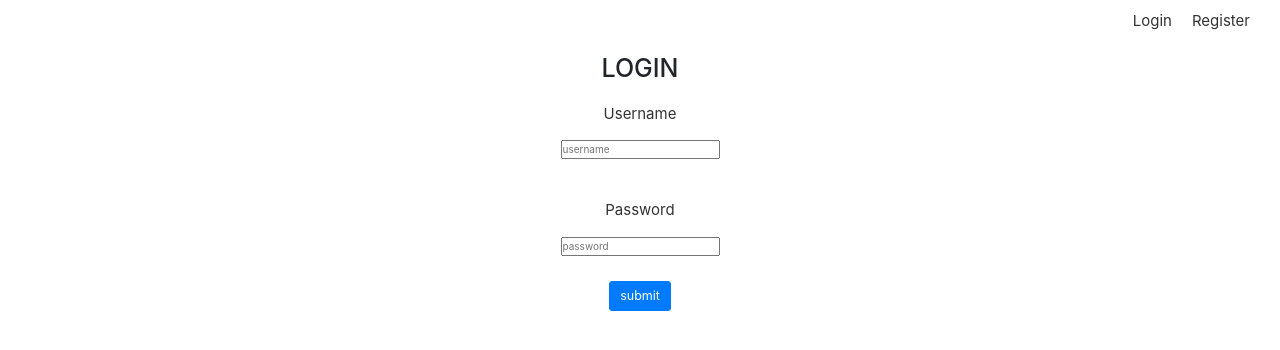
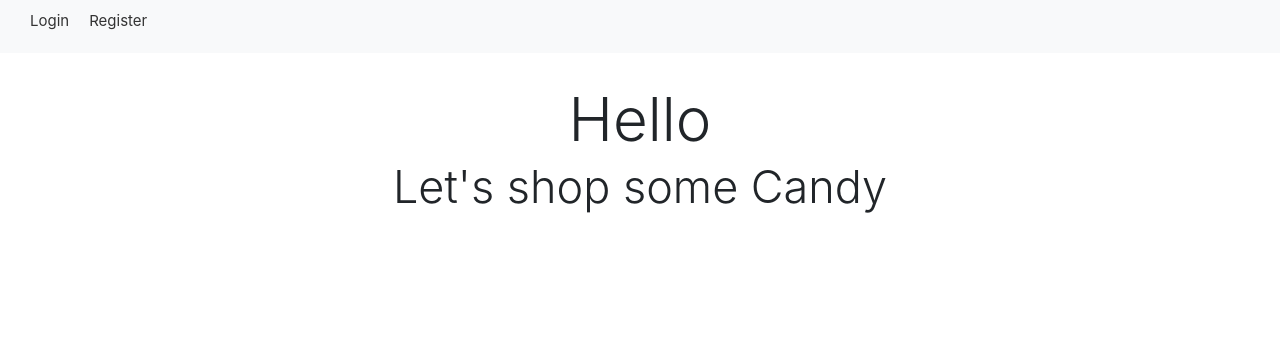
Before and after one commit to SebastianAlexandersson/SebastianAlexandersson, a React (Create React App) app in the folder client/: page /user in a window 1280 px wide. Before the commit this address led to /login. Shown: the top 350 px of the page. Built offline with nearby package versions, Linux system fonts and the light colour scheme.

Commit message:
fixing client

```diff
--- a/client/src/App.tsx
+++ b/client/src/App.tsx
@@ -16,11 +16,11 @@ import Home from './components/home/Home';
 import Layout from './components/layout/Layout';
 import { AppState } from './redux';
 import { loadUser } from './redux/auth/auth.actions';
-import UserProfile from './components/user/UserProfile';
 import Producer from './components/producer/Producer';
 import Consumer from './components/consumer/Consumer';
 import CandyAuth from './components/candy_stock/CandyAuth';
 import CandyUser from './components/candy_shop/CandyUser';
+import Admin from './components/admin/Admin';
 
 
 let token: any;
@@ -50,11 +50,11 @@ const App: React.FC <Props> = ({ token, loadUser }) => {
             <Route exact path="/" component={Home} />
             <Route exact path="/register" component={Register} />
             <Route exact path="/login" component={Login} />
-            {/* <Route exact path="/me" component={UserProfile} /> */}
-            <Route exact path="/admin" component={CandyAuth} />
-            <Route exact path="/user" component={CandyUser} />
-            <Route exact path="/producer" component={Producer} />
-            <Route exact path="/consumer" component={Consumer} />
+            <Route exact path="/admin" component={Admin} />
+            <Route exact path="/user" component={Consumer} />
+
+            {/* <Route exact path="/producer" component={Producer} /> */}
+            {/* <Route exact path="/consumer" component={Consumer} /> */}
           </Switch>
         </div>
       </Layout>
--- a/client/src/components/auth/Form.tsx
+++ b/client/src/components/auth/Form.tsx
@@ -6,9 +6,12 @@ interface Props {
   handleChange: (e: React.ChangeEvent<HTMLInputElement>) => void;
   handleSubmit: (e: React.FormEvent<HTMLFormElement>) => void;
   formData: IFormData;
+  isRegister: boolean;
 }
 
-const Form: React.FC<Props> = ({ handleChange, handleSubmit, formData }) => (
+const Form: React.FC<Props> = ({
+  handleChange, handleSubmit, formData, isRegister,
+}) => (
   <form onSubmit={handleSubmit}>
     <label htmlFor="username">
       <span>username</span>
@@ -17,8 +20,27 @@ const Form: React.FC<Props> = ({ handleChange, handleSubmit, formData }) => (
 
     <label htmlFor="password">
       <span>password</span>
-      <input type="text" name="password" placeholder="password" value={formData.password} onChange={handleChange} />
+      <input type="password" name="password" placeholder="password" value={formData.password} onChange={handleChange} />
     </label>
+
+    {isRegister && (
+      <>
+        <label htmlFor="firstName">
+          <span>first name</span>
+          <input type="text" name="firstName" placeholder="firstName" value={formData.firstName} onChange={handleChange} />
+        </label>
+
+        <label htmlFor="lastName">
+          <span>last name</span>
+          <input type="text" name="lastName" placeholder="lastName" value={ formData.lastName} onChange={handleChange} />
+        </label>
+
+        <label htmlFor="adress">
+          <span>address</span>
+          <input type="text" name="adress" placeholder="adress" value={formData.adress} onChange={handleChange} />
+        </label>
+      </>
+    )}
     <button type="submit" className="btn btn-lg btn-primary">submit</button>
   </form>
 );
--- a/client/src/components/auth/Login.tsx
+++ b/client/src/components/auth/Login.tsx
@@ -35,6 +35,9 @@ const Login: React.FC<Props> = ({
     if (isAuth && user && user?.role === 'user') {
       history.push('/user');
     }
+    if (isAuth && user && user?.role === 'producer') {
+      history.push('/producer');
+    }
   }, [isAuth]);
 
 
@@ -57,8 +60,8 @@ const Login: React.FC<Props> = ({
   return (
 
     <>
-      <h1>LOGIN</h1>
-      <Form handleChange={handleChange} handleSubmit={handleSubmit} formData={formData} />
+      <h1 className="display-1">LOGIN</h1>
+      <Form handleChange={handleChange} handleSubmit={handleSubmit} formData={formData} isRegister={false} />
     </>
   );
 };
--- a/client/src/components/auth/Register.tsx
+++ b/client/src/components/auth/Register.tsx
@@ -25,15 +25,21 @@ const Register: React.FC<Props> = ({
   const [formData, setFormData] = React.useState<IFormData>({
     username: '',
     password: '',
+    firstName: '',
+    lastName: '',
+    adress: '',
   });
 
 
   React.useEffect(() => {
-    if (isAuth && user && user.role === 'admin') {
+    if (isAuth && user && user?.role === 'admin') {
       history.push('/admin');
     }
-    if (isAuth && user && user.role === 'user') {
+    if (isAuth && user && user?.role === 'user') {
       history.push('/user');
+    }
+    if (isAuth && user && user?.role === 'producer') {
+      history.push('/producer');
     }
   }, [isAuth]);
 
@@ -50,13 +56,16 @@ const Register: React.FC<Props> = ({
     setFormData({
       username: '',
       password: '',
+      firstName: '',
+      lastName: '',
+      adress: '',
     });
   };
 
   return (
     <>
       <h1>REGISTER</h1>
-      <Form handleChange={handleChange} handleSubmit={handleSubmit} formData={formData} />
+      <Form handleChange={handleChange} handleSubmit={handleSubmit} formData={formData} isRegister />
     </>
   );
 };
--- a/client/src/components/consumer/Consumer.tsx
+++ b/client/src/components/consumer/Consumer.tsx
@@ -14,70 +14,22 @@ interface Props {
   addConsumerProfile: (formData: IConsumer) => Promise<void>;
 }
 
-const Consumer: React.FC<Props> = ({ user, userLoading, addConsumerProfile }) => {
-  const [formData, setformData] = React.useState({
-    firstName: '',
-    lastName: '',
-    adress: '',
-  });
-
-  const handleChange = (e: React.ChangeEvent<HTMLInputElement>): void => {
-    const { name, value } = e.target;
-
-    setformData({ ...formData, [name]: value });
-  };
-
-
-  const handleSubmit = (e: React.FormEvent<HTMLFormElement>): void => {
-    e.preventDefault();
-
-    console.log(formData);
-    addConsumerProfile(formData);
-
-    setformData({
-      firstName: '',
-      lastName: '',
-      adress: '',
-    });
-  };
-
-
-  return (
+const Consumer: React.FC<Props> = ({ user, userLoading, addConsumerProfile }) => (
   <div>
     {' '}
-      <h1>
+    <h1 className="display-1">
       {' '}
       Hello
       {' '}
       {!userLoading && user && user.username }
       {' '}
-        Create your profile
+
       {' '}
     </h1>
 
-
-      <form onSubmit={handleSubmit}>
-        <label htmlFor="username">
-          <span>firstName</span>
-          <input type="text" name="firstName" placeholder="firstName" value={formData.firstName} onChange={handleChange} />
-        </label>
-
-        <label htmlFor="lastName">
-          <span>lastName</span>
-          <input type="text" name="lastName" placeholder="lastName" value={formData.lastName} onChange={handleChange} />
-        </label>
-
-        <label htmlFor="address">
-          <span>address</span>
-          <input type="text" name="adress" placeholder="address" value={formData.adress} onChange={handleChange} />
-        </label>
-
-
-        <button type="submit" className="btn btn-lg btn-primary">submit</button>
-      </form>
+    <h3 className="display-3"> Let's shop some Candy </h3>
   </div>
 );
-};
 
 const mapStateToProps = (state: AppState) => ({
   user: state.auth.user,
--- a/client/src/components/layout/navbar/Navbar.tsx
+++ b/client/src/components/layout/navbar/Navbar.tsx
@@ -7,7 +7,7 @@ interface Props {
 }
 
 const Navbar: React.FC<Props> = () => (
-  <nav className="Navbar">
+  <nav className="Navbar navbar navbar-expand-lg navbar-light bg-light mb-5">
     <NavList />
   </nav>
 );
--- a/client/src/redux/admin/admin.actions.ts
+++ b/client/src/redux/admin/admin.actions.ts
@@ -0,0 +1 @@
+export const a = 'a';
--- a/client/src/redux/admin/admin.reducer.ts
+++ b/client/src/redux/admin/admin.reducer.ts
@@ -0,0 +1 @@
+export const a = 'a';
--- a/client/src/redux/admin/admin.types.ts
+++ b/client/src/redux/admin/admin.types.ts
@@ -0,0 +1 @@
+export const a = 'a';
--- a/client/src/redux/auth/auth.types.ts
+++ b/client/src/redux/auth/auth.types.ts
@@ -18,6 +18,9 @@ export interface IUserData {
 export interface IFormData {
   username: string;
   password: string;
+  firstName?: string;
+  lastName?: string;
+  adress?: string;
 }
 
 export interface IToken {
```
Lines whose indentation alone changed are shown as unchanged.
